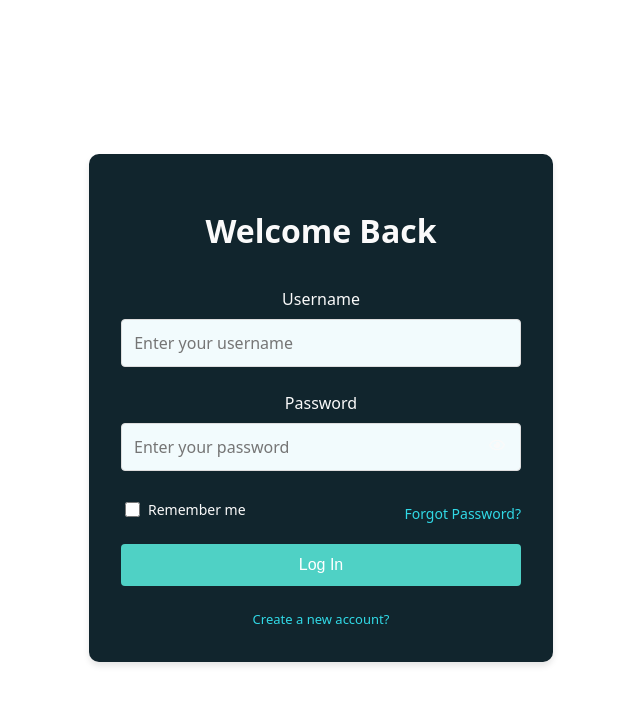
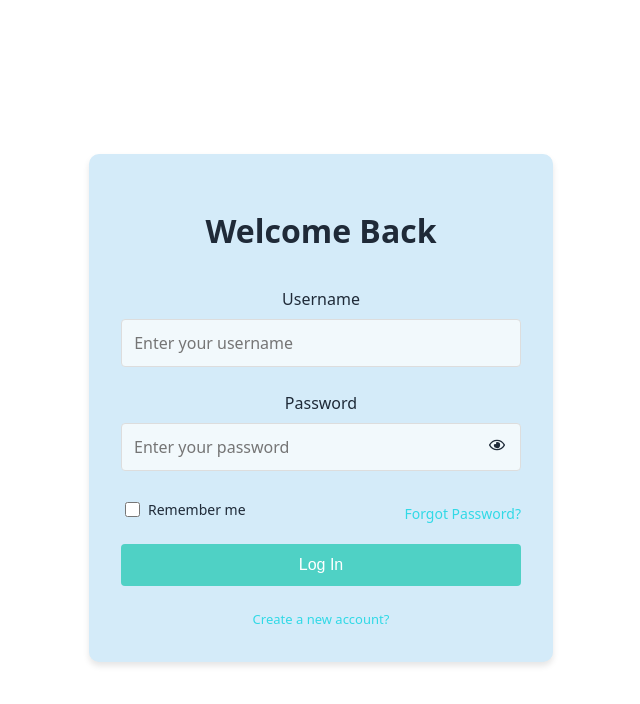
Before and after one commit to johnfa1508/interview-manager-client, a React (Vite) app: page /login in a window 1280 px wide. Shown: the top 704 px of the page, without its empty margins (319-959 px from the left). Built offline with nearby package versions, Linux system fonts and the light colour scheme; no server answers; a web font is replaced by a local one.

Commit message:
Edit nav

```diff
--- a/src/components/navigation/index.jsx
+++ b/src/components/navigation/index.jsx
@@ -1,12 +1,11 @@
 import { FaHome } from 'react-icons/fa';
-import { FaRegSnowflake } from 'react-icons/fa';
+import { MdDarkMode } from 'react-icons/md';
+import { Link } from 'react-router-dom';
 import useTheme from '../../hooks/useTheme';
 import './style.css';
-import { Link } from 'react-router-dom';
-import { MdDarkMode } from 'react-icons/md';
 
 export default function NavBar() {
-  const { toggleTheme, toggleChristmas } = useTheme();
+  const { toggleTheme } = useTheme();
 
   return (
     <>
@@ -31,7 +30,8 @@ export default function NavBar() {
         </ul>
 
         <MdDarkMode className="navbar-icon" onClick={toggleTheme} />
-        <FaRegSnowflake className="xmas-icon" onClick={toggleChristmas} />
+
+        {/*<FaRegSnowflake className="xmas-icon" onClick={toggleChristmas} />*/}
       </nav>
     </>
   );
--- a/src/index.css
+++ b/src/index.css
@@ -8,10 +8,12 @@
     U+0308, U+0329, U+2000-206F, U+20AC, U+2122, U+2191, U+2193, U+2212, U+2215, U+FEFF, U+FFFD;
 }
 
+/*--placeholder-color: #b0b0b0;*/
+/*
 :root {
   --background-color: #ffffff;
   --text-color: #000000;
-  /*--placeholder-color: #b0b0b0;*/
+
   --primary-background-color: #11252d;
   --secondary-background-color: #f2fbfd;
   --header-text-color: #030d11;
@@ -20,6 +22,19 @@
   --button-color: #31d9e6;
   scrollbar-width: thin;
   scrollbar-color: var(--highlight-color) var(--secondary-background-color);
+}
+*/
+:root {
+  --background-color: #ffffff; /* Pure white base */
+  --text-color: #1f2a38; /* Deep navy blue for clear, sharp text */
+  --primary-background-color: #d4ebf9; /* Very light pastel blue for subtle accents */
+  --secondary-background-color: #f2f9fc; /* Near-white with a soft blue tint */
+  --header-text-color: #0a3a5d; /* Strong navy blue for headers */
+  --container-background-color: #f7fcff; /* Almost white, with the faintest blue tone */
+  --modal-text-color: #1f2a38; /* Navy blue for modals */
+  --button-color: #31d9e6; /* Classic bright blue for actionable elements */
+  scrollbar-width: thin;
+  scrollbar-color: var(--text-color) var(--secondary-background-color);
 }
 
 [data-theme='christmas'] {
```
